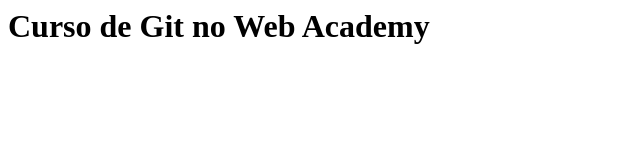
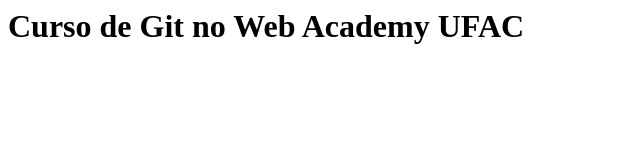
Before and after one commit to catarinacosta/WebAcademy2, a plain HTML site: page index.html in a window 1280 px wide. Shown: the whole page, without its empty margins (0-640 px from the left). Drawn offline with Linux system fonts and the light colour scheme.

Commit message:
Inserindo informação UFAC na página principal no ramo feature

```diff
--- a/index.html
+++ b/index.html
@@ -2,6 +2,6 @@
     <head>
     </head>
     <body>
-        <h1>Curso de Git no Web Academy</h1>
+        <h1>Curso de Git no Web Academy UFAC</h1>
     </body>
 </html>
```
